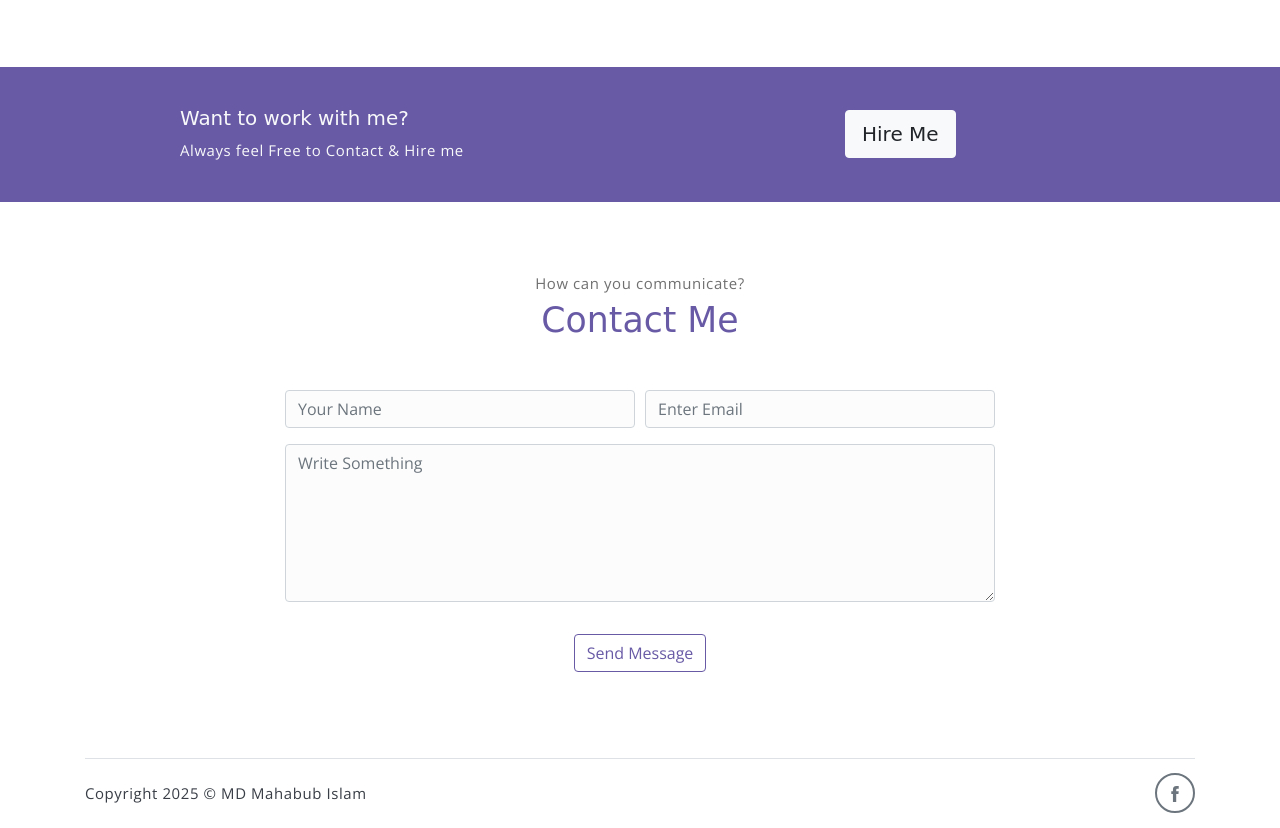
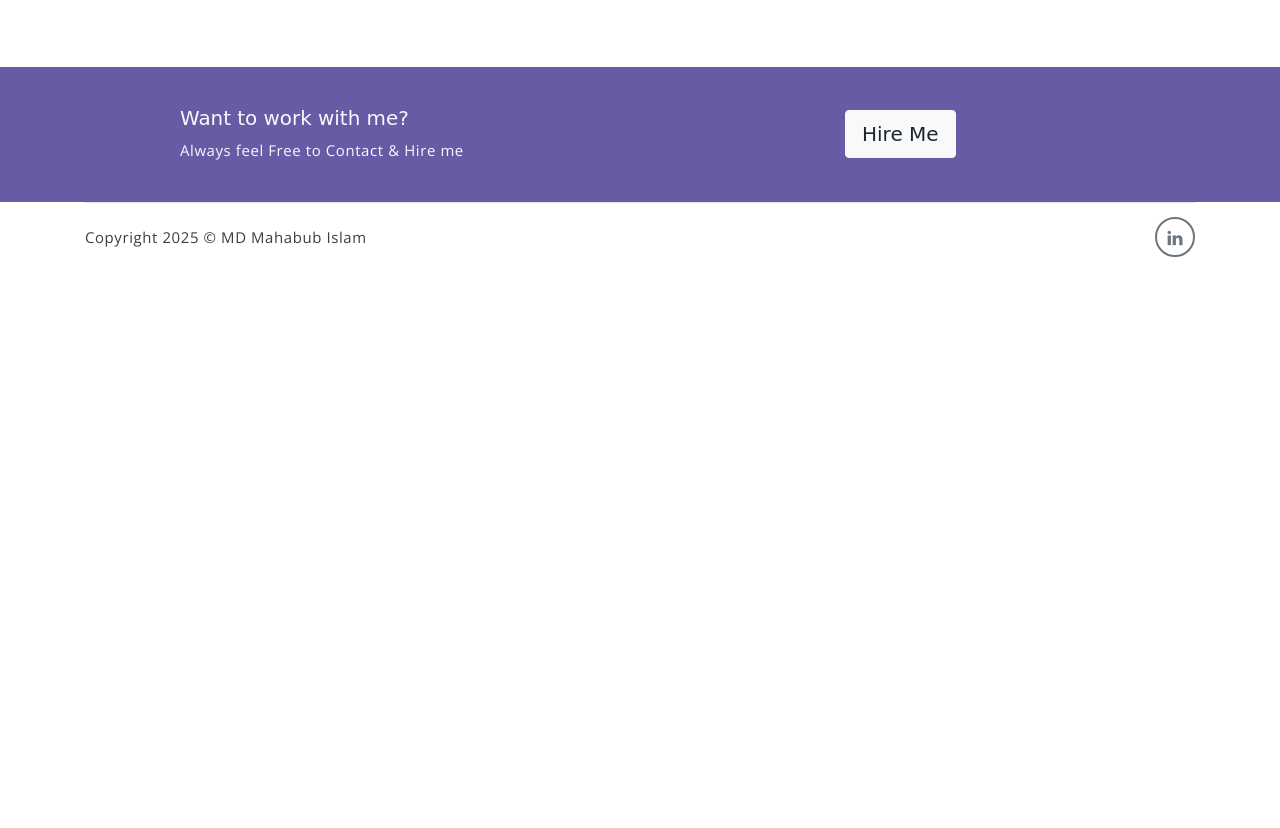
Before and after one commit to ashikur-limon/ashikur-limon.github.io, a plain HTML site: page index.html in a window 1280 px wide. Shown: the part 1129-1957 px from the top of the page. After the commit the page ends 1401 px from the top, so only its background shows below. Drawn offline with nearby package versions, Linux system fonts and the light colour scheme; a web font is replaced by a local one.

Commit message:
update link

```diff
--- a/index.html
+++ b/index.html
@@ -267,7 +267,7 @@
                     <p class="m-0 text-light">Always feel Free to Contact & Hire me</p>
                 </div>
                 <div class="col-sm offset-sm-2 offset-md-3">
-                    <button class="btn btn-lg my-font btn-light rounded">Hire Me</button>
+                    <a href="mailto:md.mahabubislam@hotmail.com"><button class="btn btn-lg my-font btn-light rounded">Hire Me</button></a>
                 </div>
             </div> <!-- end of row -->
         </div> <!-- end of container -->
@@ -361,11 +361,11 @@
     <!-- end of blog section -->
 
     <!-- contact section -->
-    <section class="section" id="contact">
+    <!--<section class="section" id="contact">
         <div class="container text-center">
             <p class="section-subtitle">How can you communicate?</p>
             <h6 class="section-title mb-5">Contact Me</h6>
-            <!-- contact form -->
+            &lt;!&ndash; contact form &ndash;&gt;
             <form action="" class="contact-form col-md-10 col-lg-8 m-auto">
                 <div class="form-row">
                     <div class="form-group col-sm-6">
@@ -381,17 +381,19 @@
                         <input type="submit" value="Send Message" class="btn btn-outline-primary rounded">
                     </div>
                 </div>
-            </form><!-- end of contact form -->
-        </div><!-- end of container -->
-    </section><!-- end of contact section -->
+            </form>&lt;!&ndash; end of contact form &ndash;&gt;
+        </div>&lt;!&ndash; end of container &ndash;&gt;
+    </section>-->
+    <!-- end of contact section -->
 
     <!-- footer -->
     <div class="container">
         <footer class="footer">
             <p class="mb-0">Copyright <script>document.write(new Date().getFullYear())</script> &copy; <a href="http://www.mahabubislam.me">MD Mahabub Islam</a></p>
             <div class="social-links text-right m-auto ml-sm-auto">
-                <a href="javascript:void(0)" class="link"><i class="ti-facebook"></i></a>
-                <!--<a href="javascript:void(0)" class="link"><i class="ti-twitter-alt"></i></a>
+                <a target="_blank" href="https://www.linkedin.com/in/mahabubislam/" class="link"><i class="ti-linkedin"></i></a>
+                <!--<a href="javascript:void(0)" class="link"><i class="ti-facebook"></i></a>
+                <a href="javascript:void(0)" class="link"><i class="ti-twitter-alt"></i></a>
                 <a href="javascript:void(0)" class="link"><i class="ti-google"></i></a>
                 <a href="javascript:void(0)" class="link"><i class="ti-pinterest-alt"></i></a>
                 <a href="javascript:void(0)" class="link"><i class="ti-instagram"></i></a>
```
